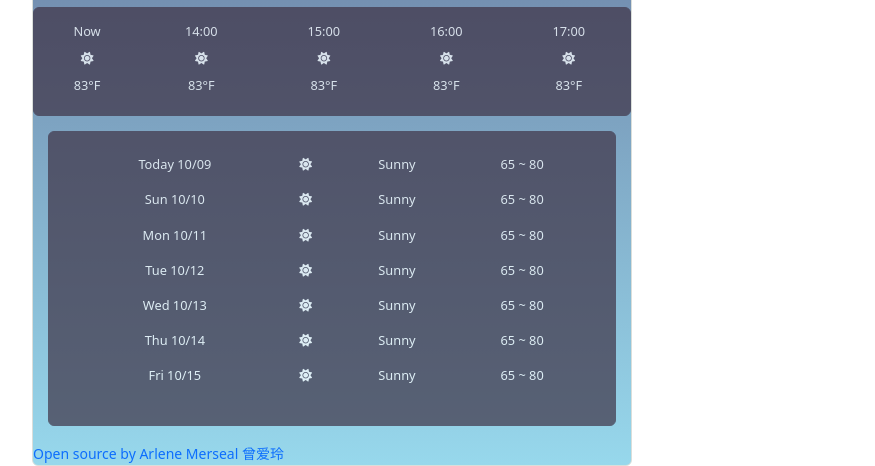
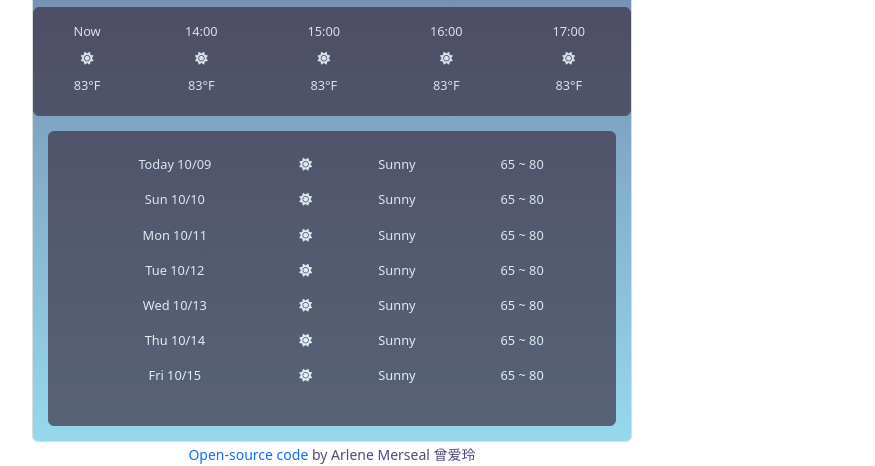
Before and after one commit to mulanoftech/weather-app, a website built with Parcel: page index.html in a window 1280 px wide. Shown: the part 457-923 px from the top of the page, without its empty margins (308-1183 px from the left). Built offline with nearby package versions, Linux system fonts and the light colour scheme; no server answers.

Commit message:
Moved byline outside of wrapper class
Centered text and removed name from the a href.

```diff
--- a/index.html
+++ b/index.html
@@ -170,11 +170,12 @@
           </table>
         </div>
       </div>
-      <script src="src/index.js"></script>
-      <small><a href="https://github.com/mulanoftech/weather-app"
-                target="_blank">Open source by Arlene Merseal 曾爱玲</a></small>
-
+      </div>
+      <div class="text-center">
+            <small class="my-name"><a href="https://github.com/mulanoftech/weather-app"
+                      target="_blank">Open-source code</a> by Arlene Merseal 曾爱玲</small>
+      </div>
     </div>
-    </div>
+    <script src="src/index.js"></script>
   </body>
 </html>
--- a/src/styles.css
+++ b/src/styles.css
@@ -54,7 +54,11 @@ li {
   position: relative;
   float: right;
 }
-
+#icon {
+  margin: 0 auto;
+  line-height: 2em;
+  font-size: 0.75em;
+}
 .weather-app {
   max-width: 600px;
   background-image: linear-gradient(to top, #97d8ec 0%, #524a79 100%);
@@ -74,10 +78,9 @@ li {
   color: #fff;
   vertical-align: super;
 }
-#icon {
-  margin: 0 auto;
-  line-height: 2em;
-  font-size: 0.75em;
+
+.my-name {
+  color: #524a79;
 }
 
 .row.hi-lo {
```
